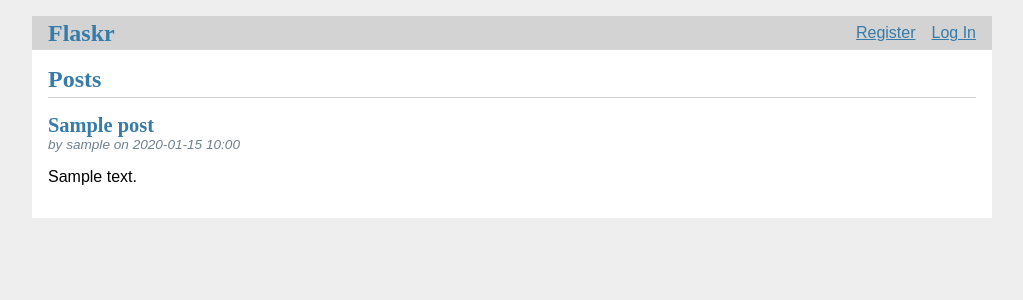
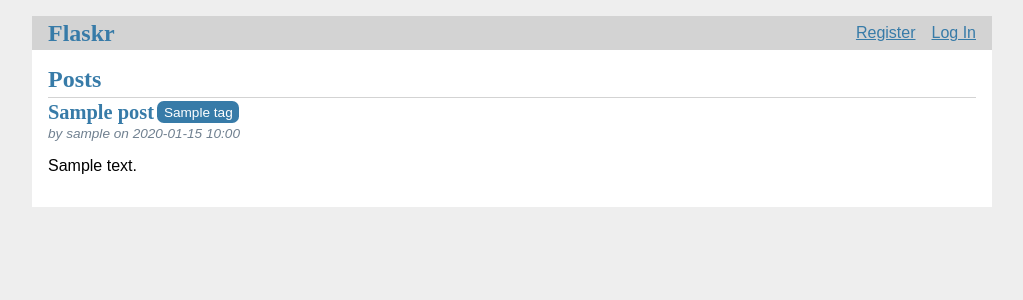
Before and after one commit to fritzip/flaskr-sqla-demo, a Flask app: page / in a window 1280 px wide. Shown: the top 300 px of the page, without its empty margins (128-1151 px from the left). Run offline with Flask 3, Linux system fonts and the light colour scheme; tables that the repository leaves empty hold one stand-in row (values such as "Sample post").

Commit message:
feat: added tags

```diff
--- a/flaskr/blog.py
+++ b/flaskr/blog.py
@@ -11,6 +11,7 @@ from flask_login import login_required
 
 from flaskr.extensions import db
 from flaskr.models.post import Post
+from flaskr.models.tag import Tag
 
 bp = Blueprint("blog", __name__)
 
@@ -28,7 +29,14 @@ def create():
     """Create a new post for the current user."""
     if request.method == "POST":
         title = request.form["title"]
-        body = request.form["body"]
+        body = request.form.get("body", "")
+        tags = request.form.get("tags", "")
+        tag_list = []
+        for tag in tags.split(","):
+            tag = tag.strip()
+            if tag:
+                tag_list.append(tag)
+
         error = None
 
         if not title:
@@ -38,6 +46,8 @@ def create():
             flash(error)
         else:
             p = Post(title=title, body=body, author_id=current_user.id)
+            for tag in tag_list:
+                p.tags.append(Tag(name=tag))
             db.session.add(p)
             db.session.commit()
             return redirect(url_for("blog.index"))
@@ -56,7 +66,14 @@ def update(id):
         if post.author_id != current_user.id:
             abort(403)
         title = request.form["title"]
-        body = request.form["body"]
+        body = request.form.get("body", "")
+        tags = request.form.get("tags", "")
+        tag_list = []
+        for tag in tags.split(","):
+            tag = tag.strip()
+            if tag:
+                tag_list.append(tag)
+
         error = None
 
         if not title:
@@ -67,6 +84,9 @@ def update(id):
         else:
             post.title = title
             post.body = body
+            post.tags = []
+            for tag in tag_list:
+                post.tags.append(Tag(name=tag))
             db.session.commit()
             return redirect(url_for("blog.index"))
 
--- a/flaskr/models/tag.py
+++ b/flaskr/models/tag.py
@@ -12,3 +12,6 @@ class Tag(db.Model):
 
     def __repr__(self):
         return f"<Tag {self.name}>"
+
+    def __str__(self):
+        return self.name
--- a/flaskr/static/style.css
+++ b/flaskr/static/style.css
@@ -10,7 +10,12 @@ body {
   background: white;
 }
 
-h1, h2, h3, h4, h5, h6 {
+h1,
+h2,
+h3,
+h4,
+h5,
+h6 {
   font-family: serif;
   color: #377ba8;
   margin: 1rem 0;
@@ -42,14 +47,16 @@ nav h1 a {
   padding: 0.25rem 0.5rem;
 }
 
-nav ul  {
+nav ul {
   display: flex;
   list-style: none;
   margin: 0;
   padding: 0;
 }
 
-nav ul li a, nav ul li span, header .action {
+nav ul li a,
+nav ul li span,
+header .action {
   display: block;
   padding: 0.5rem;
 }
@@ -67,6 +74,17 @@ nav ul li a, nav ul li span, header .action {
 .content > header h1 {
   flex: auto;
   margin: 1rem 0 0.25rem 0;
+}
+
+.row {
+  display: flex;
+  flex-wrap: wrap;
+  flex-direction: row;
+}
+
+.row > * {
+  margin: 0.2rem;
+  margin-left: 0;
 }
 
 .flash {
@@ -100,6 +118,14 @@ nav ul li a, nav ul li span, header .action {
   white-space: pre-line;
 }
 
+.tag {
+  background: #377ba8;
+  color: white;
+  border-radius: 0.5em;
+  padding: 0.25em 0.5em;
+  margin-right: 0.5em;
+}
+
 .content:last-child {
   margin-bottom: 0;
 }
@@ -115,7 +141,8 @@ nav ul li a, nav ul li span, header .action {
   margin-bottom: 0.5em;
 }
 
-.content input, .content textarea {
+.content input,
+.content textarea {
   margin-bottom: 1em;
 }
 
@@ -128,7 +155,7 @@ input.danger {
   color: #cc2f2e;
 }
 
-input[type=submit] {
+input[type="submit"] {
   align-self: start;
   min-width: 10em;
 }
--- a/flaskr/templates/blog/index.html
+++ b/flaskr/templates/blog/index.html
@@ -6,13 +6,16 @@
     {% endblock title %}
   </h1>
   {% if current_user.is_authenticated %}<a class="action" href="{{ url_for('blog.create') }}">New</a>{% endif %}
-{% endblock %}
+{% endblock header %}
 {% block content %}
   {% for post in posts %}
     <article class="post">
       <header>
         <div>
-          <h1>{{ post.title }}</h1>
+          <div class="row">
+            <h1>{{ post.title }}</h1>
+            {% for tag in post.tags %}<div class="tag">{{ tag.name }}</div>{% endfor %}
+          </div>
           <div class="about">by {{ post.author.name }} on {{ post.created_at.strftime('%Y-%m-%d %H:%M') }}</div>
         </div>
         {% if current_user.id == post.author_id %}
```
Also changed, not shown: flaskr/templates/blog/create.html (+9 -3 lines), flaskr/templates/blog/update.html (+18 -8 lines).
